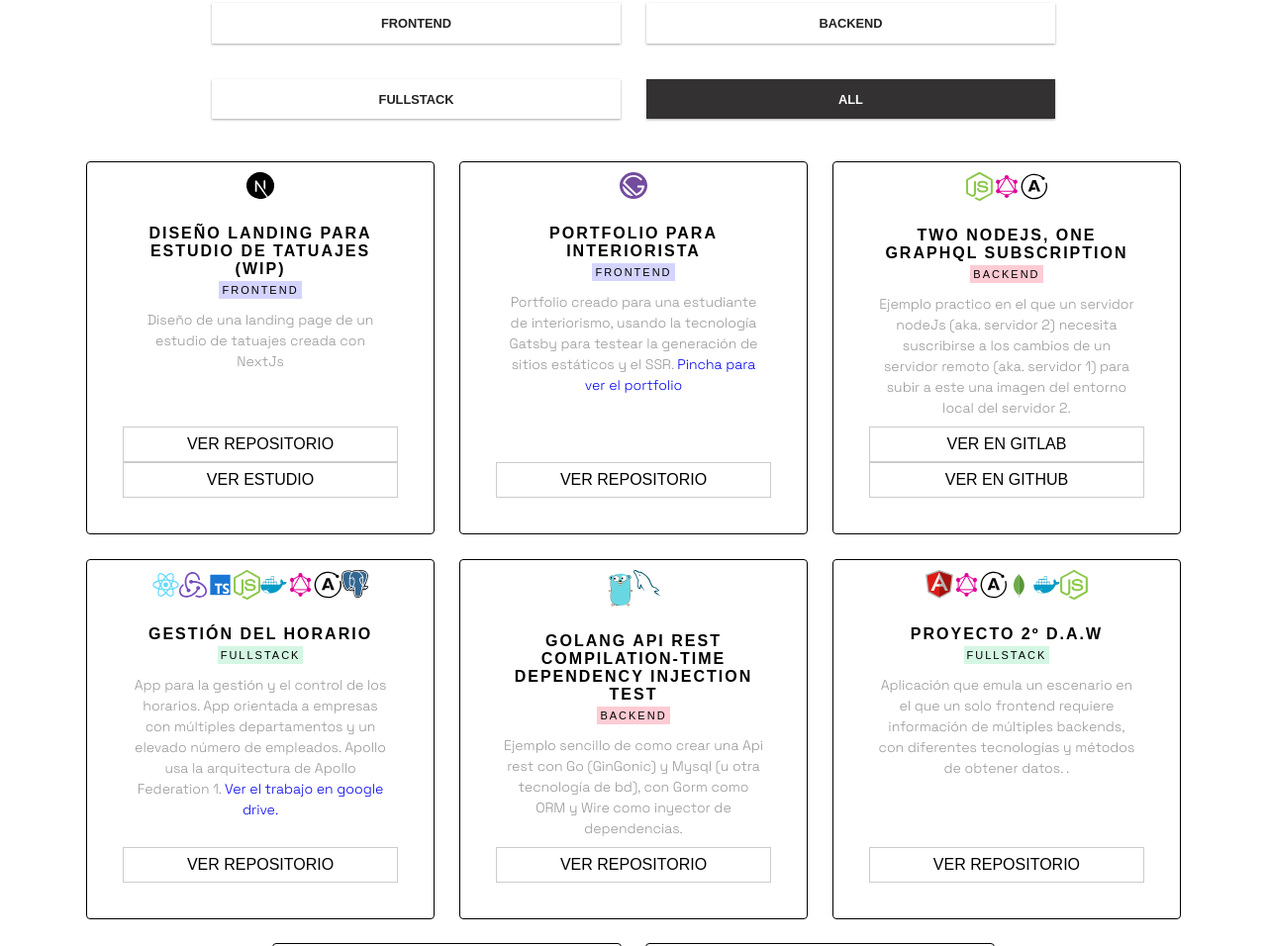
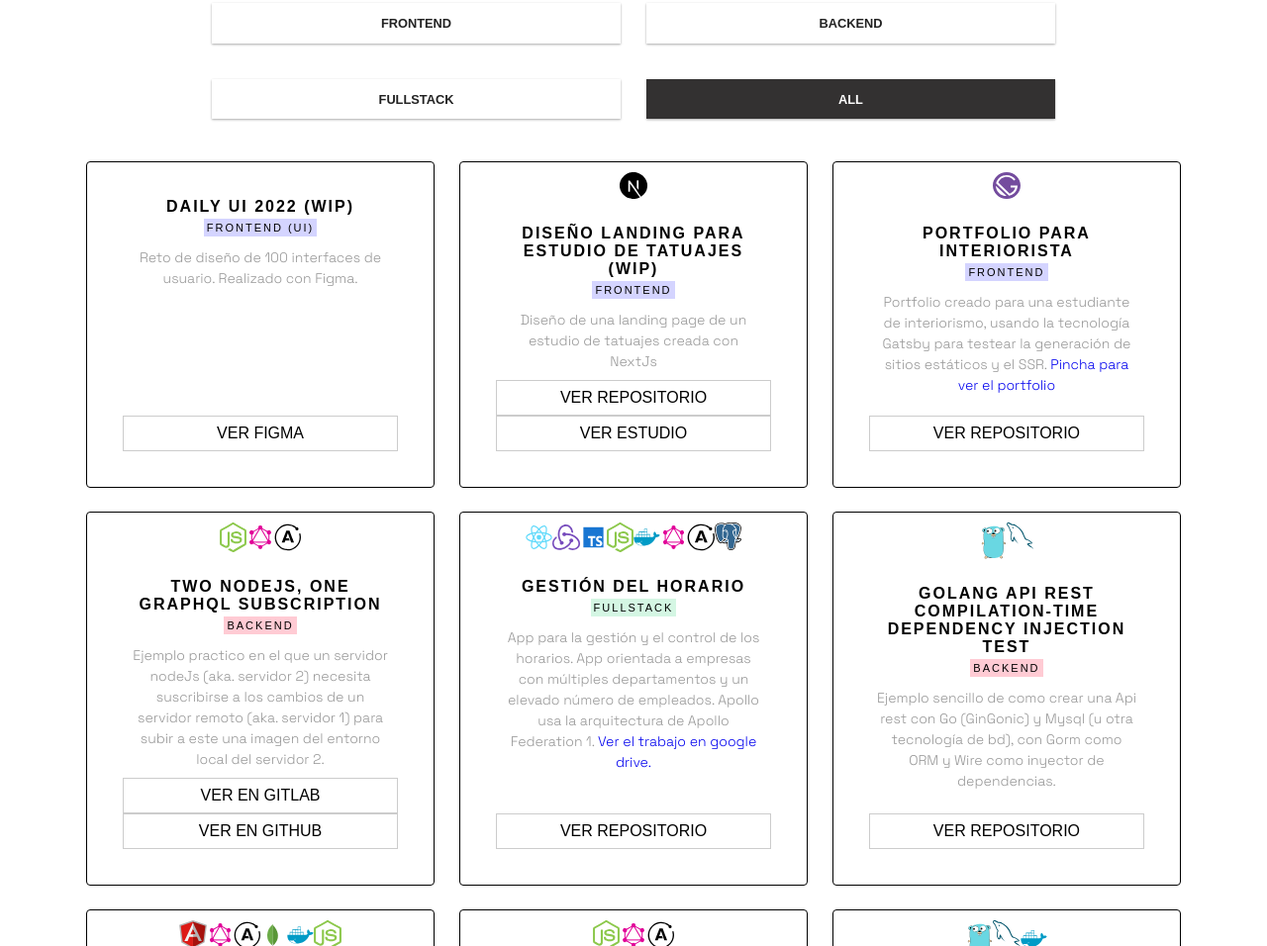
Before and after one commit to BelicStorm/personalPortfolio, a plain HTML site: page public/index.html in a window 1280 px wide. Shown: the part 1263-2219 px from the top of the page at 99% size. Drawn offline with Linux system fonts and the light colour scheme; a web font is replaced by a local one.

Commit message:
Figma Dayli Ui

```diff
--- a/public/index.html
+++ b/public/index.html
@@ -85,6 +85,25 @@
             <label for="green" id="label-green">FullStack</label>
             <input type="radio" id="reset" name="color" />
             <label for="reset" id="label-reset">All</label>
+            <div class="tile blue">
+              <div class="card">
+                <div class="card__content">
+                  <div class="card__title">
+                    Daily Ui 2022 (Wip)
+                    <span class="blue">Frontend (UI)</span>
+                  </div>
+                  <p class="card__text">
+                   Reto de diseño de 100 interfaces de usuario. Realizado con Figma.
+                  </p>
+                  <a
+                    class="btn btn--block card__btn"
+                    href="https://www.figma.com/file/mYsRE82HCeieXlZCMWuGNq/%23DailyUi?node-id=0%3A1"
+                    target="_blank"
+                    >Ver Figma</a
+                  >
+                </div>
+              </div>
+            </div>
             <div class="tile blue">
               <div class="card">
                 <div class="card__image">
```
